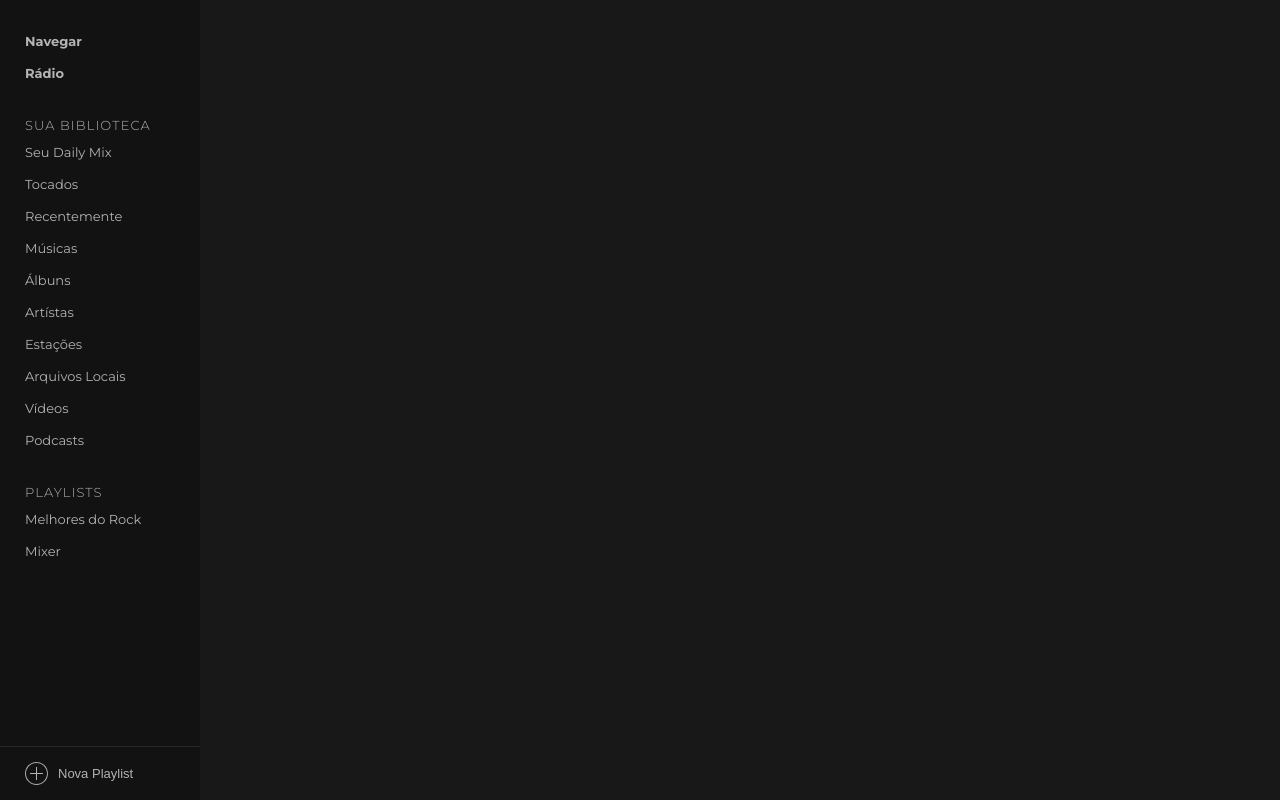
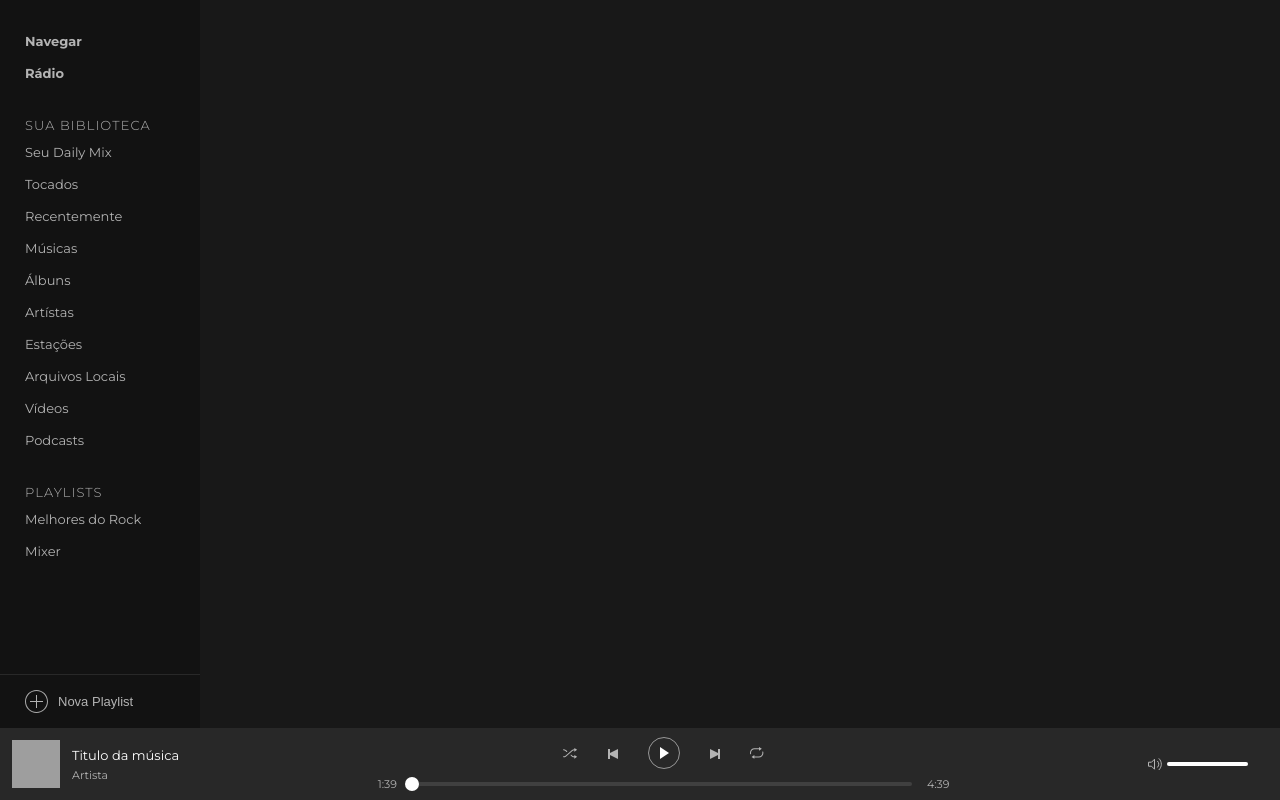
Before and after one commit to ZeRodolfo/spotify-react, a React (Create React App) app: page / in a window 1280 px wide. Built offline with nearby package versions, Linux system fonts and the light colour scheme; grey boxes are pictures that could not be loaded.

Commit message:
Criando o componente Player onde irá controlar a execução de nossas músicas no futuro e estilizando o mesmo.

```diff
--- a/package.json
+++ b/package.json
@@ -3,6 +3,7 @@
   "version": "0.1.0",
   "private": true,
   "dependencies": {
+    "rc-slider": "^8.6.13",
     "react": "^16.8.6",
     "react-dom": "^16.8.6",
     "react-scripts": "3.0.1",
--- a/src/App.js
+++ b/src/App.js
@@ -1,12 +1,20 @@
 import React, { Fragment } from "react";
 
 import GlobalStyle from "./styles/global";
-import Sidebar from './components/Sidebar'
+
+import Sidebar from "./components/Sidebar";
+import Player from "./components/Player";
+import { Wrapper, Container } from "./styles/components";
 
 const App = () => (
   <Fragment>
     <GlobalStyle />
-    <Sidebar/>
+    <Wrapper>
+      <Container>
+        <Sidebar />
+      </Container>
+      <Player />
+    </Wrapper>
   </Fragment>
 );
 
--- /dev/null
+++ b/src/components/Player/index.js
@@ -0,0 +1,79 @@
+import React from "react";
+import Slider from "rc-slider";
+
+import {
+  Container,
+  Current,
+  Volume,
+  Progress,
+  Controls,
+  Time,
+  ProgressSlider
+} from "./styles";
+import VolumeIcon from "../../assets/images/volume.svg";
+import ShuffleIcon from "../../assets/images/shuffle.svg";
+import BackwardIcon from "../../assets/images/backward.svg";
+import PlayIcon from "../../assets/images/play.svg";
+import PauseIcon from "../../assets/images/pause.svg";
+import ForwardIcon from "../../assets/images/forward.svg";
+import RepeatIcon from "../../assets/images/repeat.svg";
+
+const Player = () => (
+  <Container>
+    <Current>
+      <img
+        src="https://i.ytimg.com/vi/Zj5Jg8xMa30/maxresdefault.jpg"
+        alt="Album"
+      />
+
+      <div>
+        <span>Titulo da música</span>
+        <small>Artista</small>
+      </div>
+    </Current>
+
+    <Progress>
+      <Controls>
+        <button>
+          <img src={ShuffleIcon} alt="Suffle" />
+        </button>
+        <button>
+          <img src={BackwardIcon} alt="Backward" />
+        </button>
+        <button>
+          <img src={PlayIcon} alt="Play" />
+        </button>
+        <button>
+          <img src={ForwardIcon} alt="Forward" />
+        </button>
+        <button>
+          <img src={RepeatIcon} alt="Repeat" />
+        </button>
+      </Controls>
+
+      <Time>
+        <span>1:39</span>
+        <ProgressSlider>
+          <Slider
+            railStyle={{ background: "#404040", borderRadius: 10 }}
+            trackStyle={{ background: "#1ed760" }}
+            handleStyle={{ border: 0 }}
+          />
+        </ProgressSlider>
+        <span>4:39</span>
+      </Time>
+    </Progress>
+
+    <Volume>
+      <img src={VolumeIcon} alt="Volume" />
+      <Slider
+        railStyle={{ background: "#404040", borderRadius: 10 }}
+        trackStyle={{ background: "#fff" }}
+        handleStyle={{ display: "none" }}
+        value={100}
+      />
+    </Volume>
+  </Container>
+);
+
+export default Player;
--- /dev/null
+++ b/src/components/Player/styles.js
@@ -0,0 +1,81 @@
+import styled from "styled-components";
+
+export const Container = styled.div`
+  height: 72px;
+  display: flex;
+  justify-content: space-between;
+  align-items: center;
+  background: #282828;
+  padding: 12px;
+`;
+
+export const Current = styled.div`
+  display: flex;
+  align-items: center;
+
+  img {
+    width: 48px;
+    height: 48px;
+  }
+
+  div {
+    margin-left: 12px;
+    display: flex;
+    flex-direction: column;
+
+    span {
+      font-size: 13px;
+      color: #fff;
+    }
+
+    small {
+      font-size: 11px;
+      color: #b3b3b3;
+      margin-top: 5px;
+    }
+  }
+`;
+
+export const Progress = styled.div`
+  display: flex;
+  flex-direction: column;
+  align-items: center;
+`;
+
+export const Controls = styled.div`
+  display: flex;
+  align-items: center;
+
+  button {
+    background: transparent;
+    border: 0;
+    margin: 0 15px;
+  }
+`;
+
+export const Time = styled.div`
+  display: flex;
+  align-items: center;
+  margin-top: 5px;
+
+  span {
+    font-size: 11px;
+    color: #b3b3b3;
+  }
+`;
+
+export const ProgressSlider = styled.div`
+  width: 500px;
+  margin: 0 15px;
+`;
+
+export const Volume = styled.div`
+  display: flex;
+  align-items: center;
+  width: 100px;
+  margin-right: 20px;
+
+  img {
+    margin-right: 5px;
+  }
+`;
--- /dev/null
+++ b/src/styles/components.js
@@ -0,0 +1,12 @@
+import styled from "styled-components";
+
+export const Wrapper = styled.div`
+  height: 100%;
+  display: flex;
+  flex-direction: column;
+`;
+
+export const Container = styled.div`
+  flex: 1;
+  display: flex;
+`;
--- a/src/styles/global.js
+++ b/src/styles/global.js
@@ -1,4 +1,5 @@
 import { createGlobalStyle } from "styled-components";
+import "rc-slider/assets/index.css";
 
 const GlobalStyle = createGlobalStyle`
   * {
```
Also changed, not shown: 1 other file (tests, documents, lock files or other folders).
